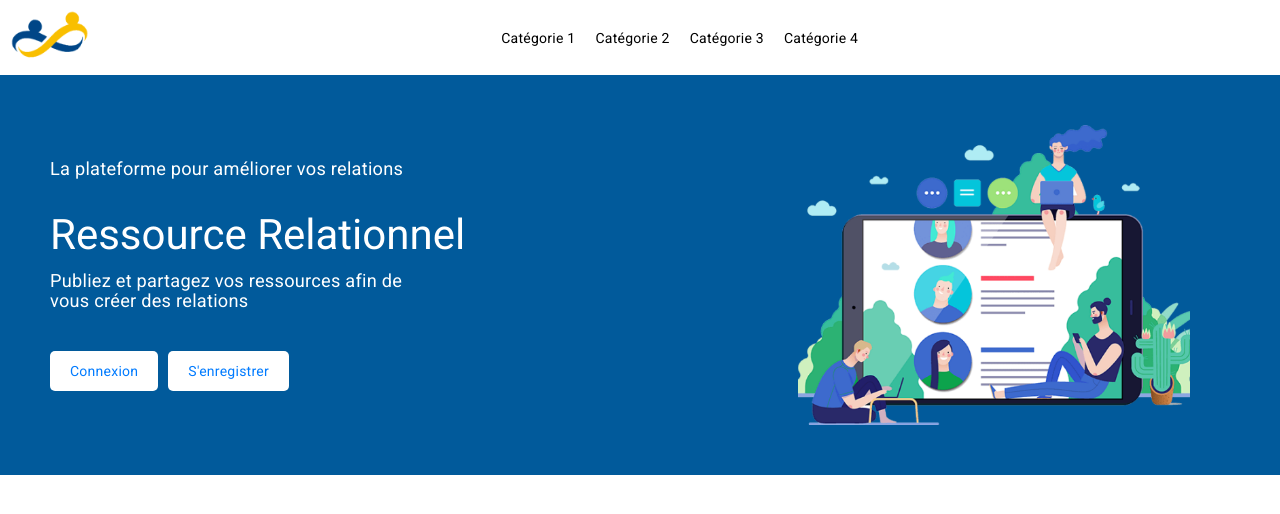
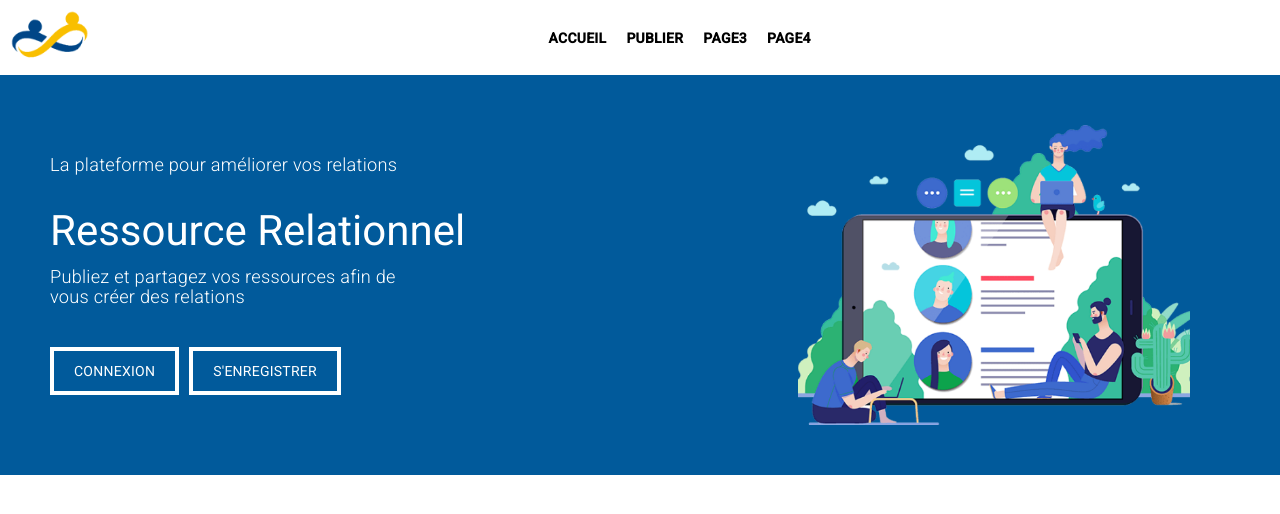
Before and after one commit to Pixuuu/Cube, an Angular app in the folder cube/: page / in a window 1280 px wide. Shown: the top 514 px of the page. Built offline with nearby package versions, Linux system fonts and the light colour scheme.

Commit message:
Changement navbar + slide

```diff
--- a/cube/src/app/index/index.component.css
+++ b/cube/src/app/index/index.component.css
@@ -29,6 +29,8 @@ nav {
 
   .categories li a {
     color: #000;
+    text-transform: uppercase;
+    font-weight: bold;
     text-decoration: none;
   }
 
@@ -60,6 +62,7 @@ nav {
   }
 
   .slide-text p {
+    font-weight: 200;
     font-size: 1.3em;
     margin-bottom: 40px;
   }
@@ -71,11 +74,12 @@ nav {
   .button {
     display: inline-block;
     padding: 10px 20px;
-    background-color: #fff;
-    color: #007bff;
+    background-color: transparent;
+    border: 4px white solid;
+    color: white;
+    text-transform: uppercase;
     text-decoration: none;
     margin-right: 10px;
-    border-radius: 5px;
   }
 
   .slide-image {
--- a/cube/src/app/index/index.component.html
+++ b/cube/src/app/index/index.component.html
@@ -3,10 +3,10 @@
       <img src="assets/logo_small.png" alt="Logo">
     </div>
     <ul class="categories">
-      <li><a href="#">Catégorie 1</a></li>
-      <li><a href="#">Catégorie 2</a></li>
-      <li><a href="#">Catégorie 3</a></li>
-      <li><a href="#">Catégorie 4</a></li>
+      <li><a href="#">Accueil</a></li>
+      <li><a href="#">Publier</a></li>
+      <li><a href="#">Page3</a></li>
+      <li><a href="#">Page4</a></li>
     </ul>
     <div class="login">
       <a href="#"><i class="fas fa-user"></i></a>
```
